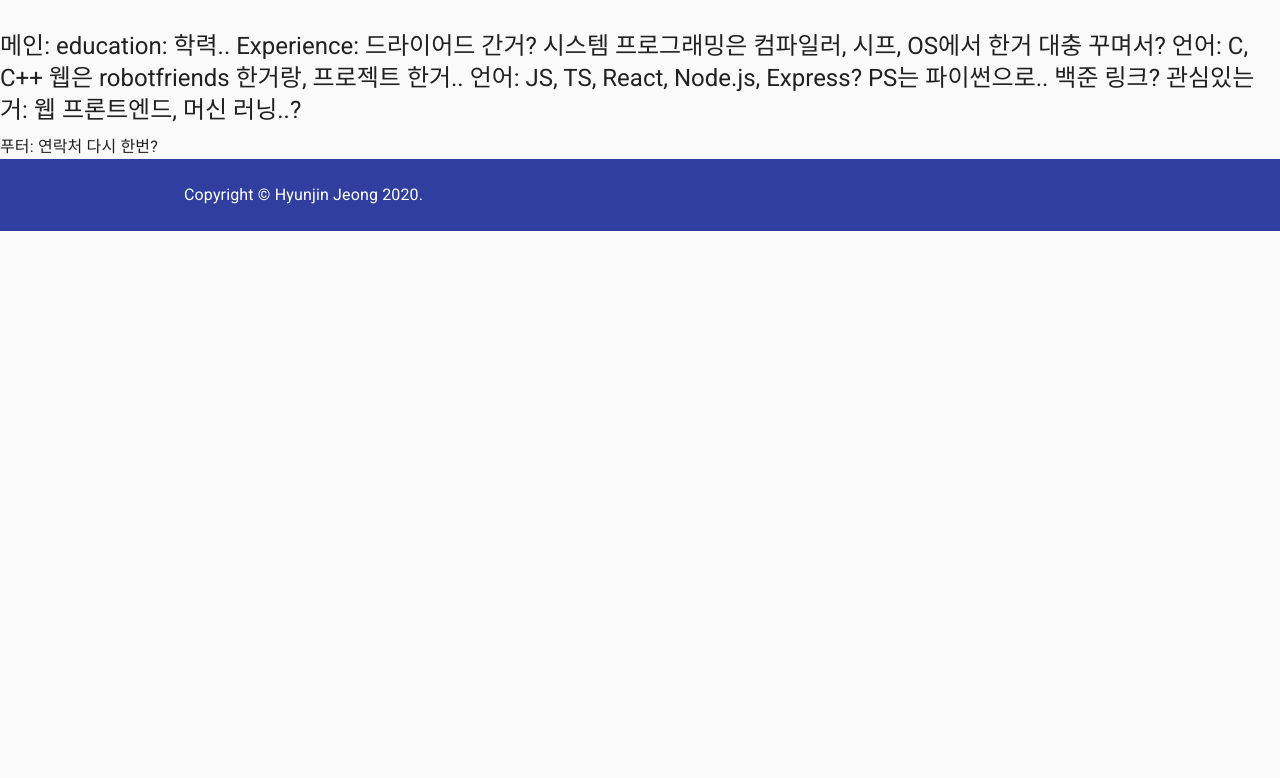
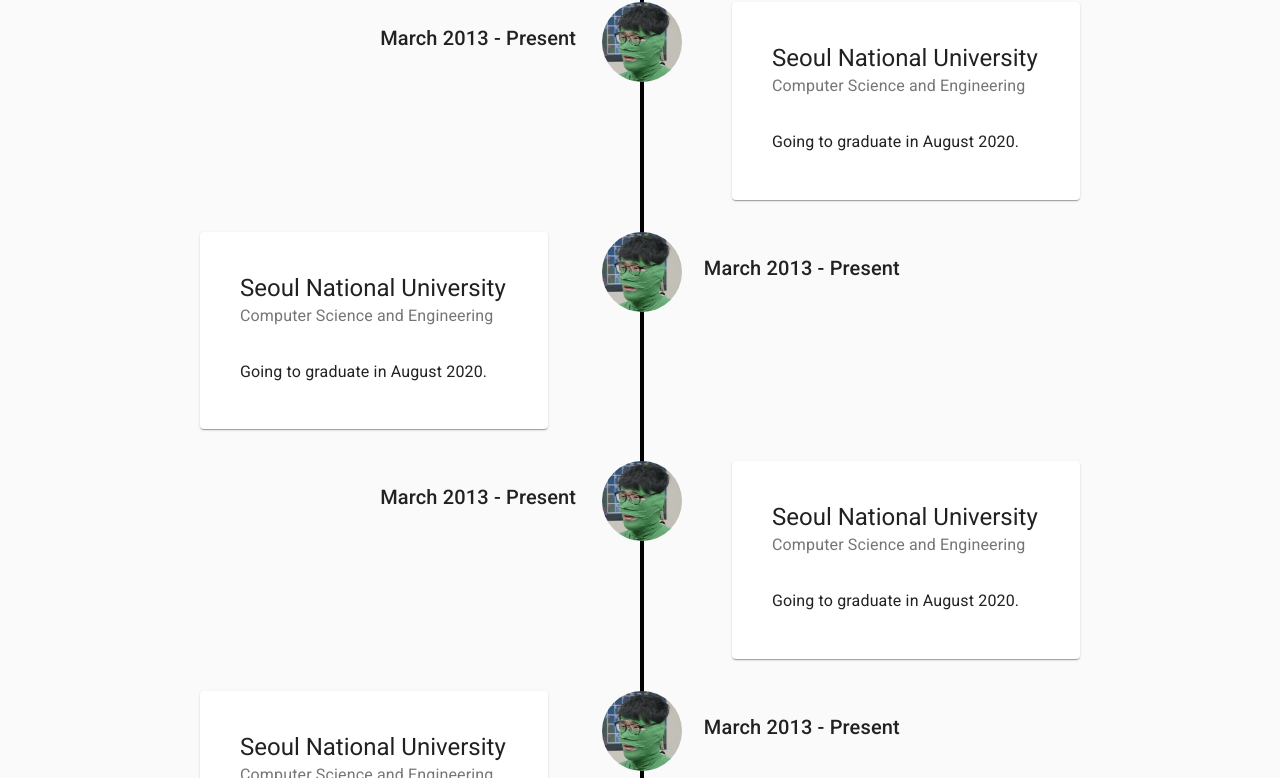
Before and after one commit to hyunjinjeong/hyunjinjeong.github.io, a Gatsby site: page / in a window 1280 px wide. Shown: the part 707-1485 px from the top of the page. Before the commit the page ends 938 px from the top, so only its background shows below. Built offline with nearby package versions, Linux system fonts and the light colour scheme; Gatsby itself is replaced by a stand-in of ours.

Commit message:
Add a timeline for desktop page

```diff
--- a/src/components/main.tsx
+++ b/src/components/main.tsx
@@ -10,7 +10,16 @@ const Main: React.FC = () => (
       메인: education: 학력.. Experience: 드라이어드 간거? 시스템 프로그래밍은
       컴파일러, 시프, OS에서 한거 대충 꾸며서? 언어: C, C++ 웹은 robotfriends
       한거랑, 프로젝트 한거.. 언어: JS, TS, React, Node.js, Express? PS는
-      파이썬으로.. 백준 링크? 관심있는거: 웹 프론트엔드, 머신 러닝..?
+      파이썬으로.. 백준 링크? 관심있는거: 웹 프론트엔드, 머신 러닝..? 타임라인에
+      학력.. 그리고 인턴쉽 같은거 적어두기. 2013-now 서울대, 2015 하이닉스
+      인턴쉽, 2016 드라이어드 인턴 하이닉스는 Summer Internship Program. Learned
+      algorithm and mirror basic functions of Flash Translation Layer.
+      드라이어드는 Worked as a frontend developer. '슈악대' Maintain, fix bugs.
+      군대는 Worked as a web developer. Used jsp, jquery, OracleDB and etc (yes,
+      tech stacks were like 10 years ago). Learned how to develop web pages.
+      Started to have interest in clean code. 프로젝트들은 시스템 프로그래밍:
+      컴파, 시프, 컴구, OS 웹: web-practice 페이지, robofriends, 그 projects들
+      python: 수강 스나이퍼, 백준 관심있는 것: 머신 러닝, 클린 코드
     </Typography>
     <Typography>푸터: 연락처 다시 한번?</Typography>
   </>
--- /dev/null
+++ b/src/components/timeline.tsx
@@ -0,0 +1,156 @@
+import React from 'react';
+import { styled } from '@material-ui/core/styles';
+import Container from '@material-ui/core/Container';
+import Card from '@material-ui/core/Card';
+import CardContent from '@material-ui/core/CardContent';
+import CardHeader from '@material-ui/core/CardHeader';
+import Typography from '@material-ui/core/Typography';
+import Link from '@material-ui/core/Link';
+import Grid from '@material-ui/core/Grid';
+
+import Avatar from '@material-ui/core/Avatar';
+import Face from '../images/face.png';
+
+interface CardProps {
+  right?: boolean;
+  title: string;
+  subheader: string;
+  content: string;
+  date: string;
+}
+
+const StyledBackground = styled('div')(({ theme }) => ({
+  padding: theme.spacing(6, 2, 4),
+  color: 'black',
+}));
+
+const StyledDivider = styled('div')(({ theme }) => ({
+  position: 'absolute',
+  color: 'black',
+  width: theme.spacing(0.5),
+  left: '50%',
+  [theme.breakpoints.down('sm')]: {
+    left: '10%',
+  },
+  height: '100%',
+  backgroundColor: 'black',
+}));
+
+const StyledCard = styled(Card)(({ theme }) => ({
+  padding: theme.spacing(3, 3),
+  margin: theme.spacing(2, 2),
+}));
+
+const StyledDateRight = styled(Typography)(({ theme }) => ({
+  [theme.breakpoints.up('md')]: {
+    position: 'absolute',
+    left: '57%',
+    top: 0,
+    marginTop: theme.spacing(4.5),
+  },
+}));
+
+const StyledDateLeft = styled(Typography)(({ theme }) => ({
+  [theme.breakpoints.up('md')]: {
+    position: 'absolute',
+    right: '57%',
+    top: 0,
+    marginTop: theme.spacing(4.5),
+  },
+}));
+
+const StyledAvatar = styled(Avatar)(({ theme }) => ({
+  position: 'absolute',
+  left: '50%',
+  [theme.breakpoints.down('sm')]: {
+    left: '10%',
+  },
+  width: theme.spacing(10),
+  height: theme.spacing(10),
+  marginTop: theme.spacing(2),
+  marginLeft: theme.spacing(-4.8),
+}));
+
+const TimelineCard: React.FC<CardProps> = ({
+  title,
+  subheader,
+  content,
+  date,
+  right,
+}: CardProps) => (
+  <StyledCard>
+    <CardHeader title={title} subheader={subheader} />
+    <CardContent>
+      <Typography variant="body1" gutterBottom>
+        {content}
+      </Typography>
+    </CardContent>
+    {right ? (
+      <StyledDateLeft variant="h6" align="right">
+        {date}
+      </StyledDateLeft>
+    ) : (
+      <StyledDateRight variant="h6" align="right">
+        {date}
+      </StyledDateRight>
+    )}
+  </StyledCard>
+);
+
+const AlignedCard: React.FC<CardProps> = ({
+  right,
+  title,
+  subheader,
+  content,
+  date,
+}: CardProps) => {
+  return (
+    <Grid
+      container
+      direction={right ? 'row-reverse' : 'row'}
+      style={{ position: 'relative' }}
+    >
+      <Grid item sm={10} md={5}>
+        <TimelineCard
+          title={title}
+          subheader={subheader}
+          content={content}
+          date={date}
+          right={right}
+        />
+      </Grid>
+      <Grid item sm={2} md={2}>
+        <StyledDivider />
+        <StyledAvatar alt="my face" src={Face} />
+      </Grid>
+      <Grid item md={5} />
+    </Grid>
+  );
+};
+
+const Timeline: React.FC = () => {
+  const cardContents = {
+    university: {
+      title: 'Seoul National University',
+      subheader: 'Computer Science and Engineering',
+      content: 'Going to graduate in August 2020.',
+      date: 'March 2013 - Present',
+    },
+  };
+
+  return (
+    <StyledBackground>
+      <Container maxWidth="md">
+        <Typography variant="h3" align="center" gutterBottom>
+          Timeline
+        </Typography>
+        <AlignedCard right {...cardContents.university} />
+        <AlignedCard {...cardContents.university} />
+        <AlignedCard right {...cardContents.university} />
+        <AlignedCard {...cardContents.university} />
+      </Container>
+    </StyledBackground>
+  );
+};
+
+export default Timeline;
--- a/src/pages/index.tsx
+++ b/src/pages/index.tsx
@@ -4,12 +4,14 @@ import Layout from '../components/layout';
 import SEO from '../components/seo';
 import Main from '../components/main';
 import Description from '../components/description';
+import Timeline from '../components/timeline';
 
 const IndexPage: React.FC = () => (
   <>
     <SEO title="About me" />
     <Layout>
       <Description />
+      <Timeline />
       <Main />
     </Layout>
   </>
```
